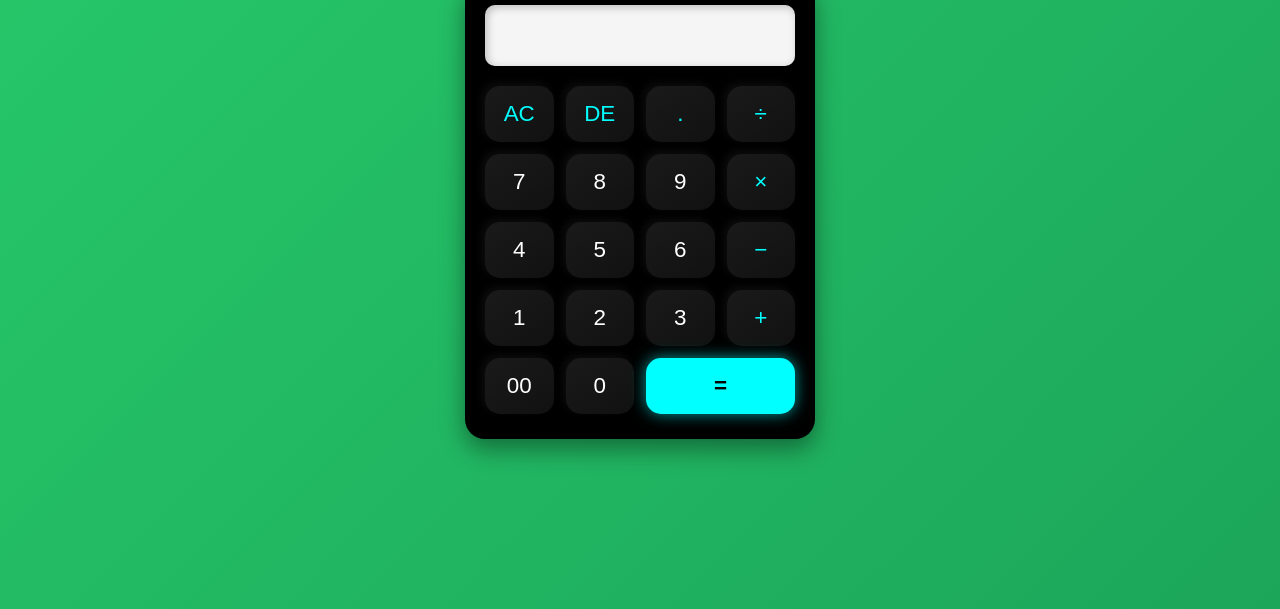
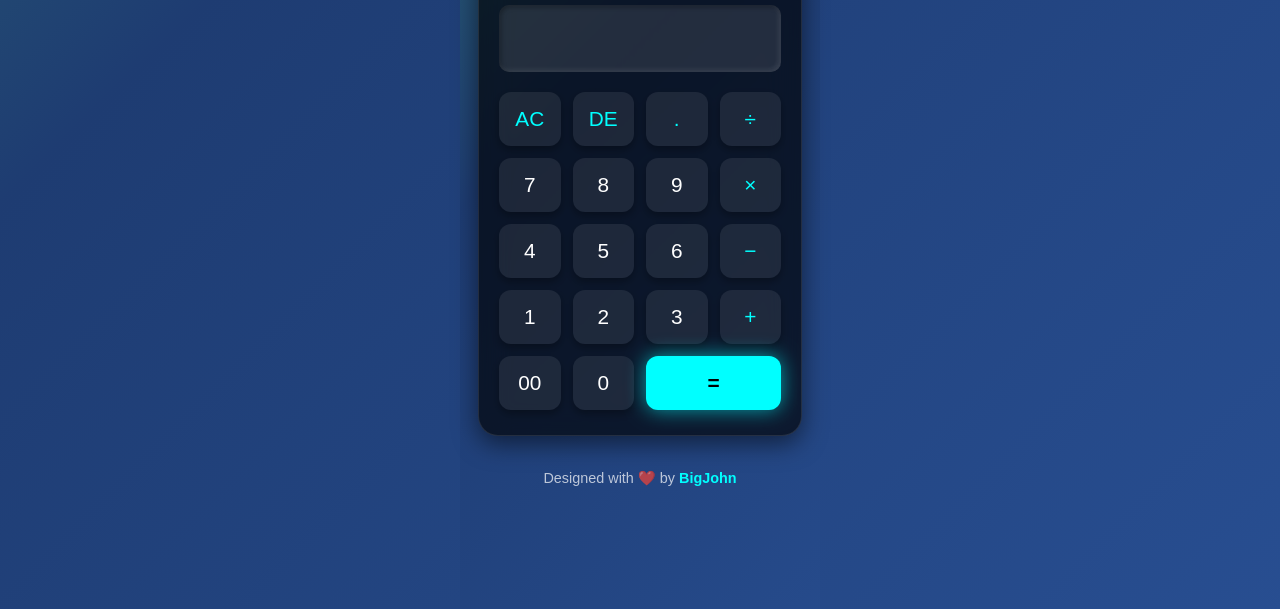
Before and after one commit to BigJohn-dev/Simple-Calculator, a plain HTML site: page index.html in a window 1280 px wide. Shown: the part 191-800 px from the top of the page. Drawn offline with Linux system fonts and the light colour scheme.

Commit message:
Another one

```diff
--- a/index.html
+++ b/index.html
@@ -1,14 +1,16 @@
 <!DOCTYPE html>
 <html lang="en">
     <head>
-        <meta charset="UTF-8">
-        <meta name="viewport" content="width=device-width, initial-scale=1.0">
+        <meta charset="UTF-8" />
+        <meta name="viewport" content="width=device-width, initial-scale=1.0" />
         <title>Project Calculator</title>
-        <link rel="stylesheet" href="style.css">
+        <link rel="stylesheet" href="style.css" />
     </head>
     <body>
-        <main class="container">
+        <div class="background">
+        <div class="container">
             <section class="calculator" role="application" aria-label="Simple Calculator">
+            <h1 class="title">🧮 Simple Calculator</h1>
             <div class="display">
                 <input
                 id="display"
@@ -16,7 +18,7 @@
                 type="text"
                 readonly
                 aria-label="Calculator display"
-            >
+                />
             </div>
 
             <div class="buttons">
@@ -45,7 +47,12 @@
                 <button type="button" class="equal-symbol" aria-label="Equals" onclick="calculate()">=</button>
             </div>
             </section>
-        </main>
+
+            <footer>
+            <p>Designed with ❤️ by <strong>BigJohn</strong></p>
+            </footer>
+        </div>
+        </div>
 
         <script src="index.js" defer></script>
     </body>
--- a/style.css
+++ b/style.css
@@ -1,113 +1,153 @@
-/* ====== Global Styles ====== */
+/* ====== GLOBAL RESET ====== */
 * {
   margin: 0;
   padding: 0;
   box-sizing: border-box;
-  font-family: "Arial", sans-serif;
+  font-family: "Poppins", Arial, sans-serif;
 }
 
-body {
-  height: 100vh;
-  background: linear-gradient(135deg, #27c96a, #1ca65a);
+/* ====== BACKGROUND ====== */
+body,
+html {
+  height: 100%;
+  background: linear-gradient(135deg, #3d9e6f, #1e3c72, #2a5298);
+  background-size: 200% 200%;
+  animation: gradientFlow 10s ease infinite;
   display: flex;
   align-items: center;
   justify-content: center;
+  color: white;
 }
 
-/* ====== Calculator Container ====== */
+@keyframes gradientFlow {
+  0% {
+    background-position: 0% 50%;
+  }
+  50% {
+    background-position: 100% 50%;
+  }
+  100% {
+    background-position: 0% 50%;
+  }
+}
+
+/* ====== CONTAINER ====== */
 .container {
-  width: 100%;
   display: flex;
+  flex-direction: column;
   align-items: center;
   justify-content: center;
-  padding: 15px;
+  gap: 1.5rem;
 }
 
+/* ====== CALCULATOR ====== */
 .calculator {
-  background: #000;
+  background: rgba(0, 0, 0, 0.65);
+  backdrop-filter: blur(15px);
+  border: 1px solid rgba(255, 255, 255, 0.1);
+  border-radius: 20px;
   padding: 25px 20px;
-  border-radius: 20px;
-  box-shadow: 0 10px 25px rgba(0, 0, 0, 0.4);
-  width: 350px;
+  box-shadow: 0 8px 25px rgba(0, 0, 0, 0.5);
+  width: 360px;
   max-width: 90%;
-  transition: transform 0.3s ease;
+  transition: transform 0.3s ease, box-shadow 0.3s ease;
 }
 
 .calculator:hover {
   transform: translateY(-5px);
+  box-shadow: 0 12px 35px rgba(0, 0, 0, 0.6);
 }
 
-/* ====== Display Section ====== */
+/* ====== TITLE ====== */
+.title {
+  text-align: center;
+  color: #00ffff;
+  font-size: 1.4rem;
+  margin-bottom: 20px;
+  letter-spacing: 1px;
+}
+
+/* ====== DISPLAY ====== */
 .display {
-  display: flex;
-  justify-content: flex-end;
   margin-bottom: 20px;
 }
 
 .display input {
   width: 100%;
+  padding: 15px;
+  font-size: 2rem;
+  border-radius: 10px;
+  border: none;
   text-align: right;
-  font-size: 2rem;
-  padding: 12px;
-  border: none;
-  border-radius: 10px;
-  background: #f5f5f5;
-  color: #000;
-  box-shadow: inset -2px -2px 8px rgba(255, 255, 255, 0.2),
-              inset 2px 2px 8px rgba(0, 0, 0, 0.25);
+  color: #fff;
+  background: rgba(255, 255, 255, 0.1);
+  box-shadow: inset 2px 2px 5px rgba(0, 0, 0, 0.3),
+              inset -2px -2px 5px rgba(255, 255, 255, 0.1);
 }
 
-/* ====== Buttons Layout ====== */
+/* ====== BUTTONS ====== */
 .buttons {
   display: grid;
   grid-template-columns: repeat(4, 1fr);
   gap: 12px;
 }
 
-/* ====== Buttons ====== */
 button {
   border: none;
   outline: none;
   padding: 15px;
-  border-radius: 15px;
-  background: linear-gradient(145deg, #1a1a1a, #111);
-  box-shadow: -3px -3px 8px rgba(255, 255, 255, 0.05),
-               3px 3px 8px rgba(0, 0, 0, 0.3);
+  border-radius: 12px;
+  font-size: 1.3rem;
+  background: rgba(255, 255, 255, 0.08);
   color: white;
-  font-size: 1.4rem;
   cursor: pointer;
+  box-shadow: 0 4px 8px rgba(0, 0, 0, 0.3);
   transition: all 0.2s ease-in-out;
 }
 
 button:hover {
-  background: linear-gradient(145deg, #2c2c2c, #191919);
+  background: rgba(0, 255, 255, 0.3);
+  transform: scale(1.05);
+  box-shadow: 0 6px 14px rgba(0, 255, 255, 0.4);
 }
 
 button:active {
   transform: scale(0.96);
 }
 
-/* ====== Operator Buttons ====== */
+/* ====== OPERATOR BUTTONS ====== */
 button.operators {
   color: #00ffff;
 }
 
-/* ====== Equal Button ====== */
+/* ====== EQUAL BUTTON ====== */
 button.equal-symbol {
   grid-column: span 2;
   background: #00ffff;
   color: #000;
   font-weight: bold;
-  box-shadow: 0 0 15px rgba(0, 255, 255, 0.6);
+  box-shadow: 0 0 20px rgba(0, 255, 255, 0.6);
 }
 
 button.equal-symbol:hover {
   background: #18f0ff;
-    box-shadow: 0 0 20px rgba(0, 255, 255, 0.8);
+  box-shadow: 0 0 25px rgba(0, 255, 255, 0.8);
 }
 
-/* ====== Responsive Design ====== */
-@media (max-width: 420px) {
+/* ====== FOOTER ====== */
+footer {
+  margin-top: 10px;
+  text-align: center;
+  font-size: 0.9rem;
+  color: rgba(255, 255, 255, 0.7);
+}
+
+footer strong {
+  color: #00ffff;
+}
+
+/* ====== RESPONSIVE ====== */
+@media (max-width: 450px) {
   .calculator {
     width: 100%;
     padding: 20px;
@@ -118,7 +158,7 @@ button.equal-symbol:hover {
   }
 
   button {
-        font-size: 1.2rem;
+    font-size: 1.1rem;
     padding: 12px;
   }
 }
```
Lines whose indentation alone changed are shown as unchanged.
